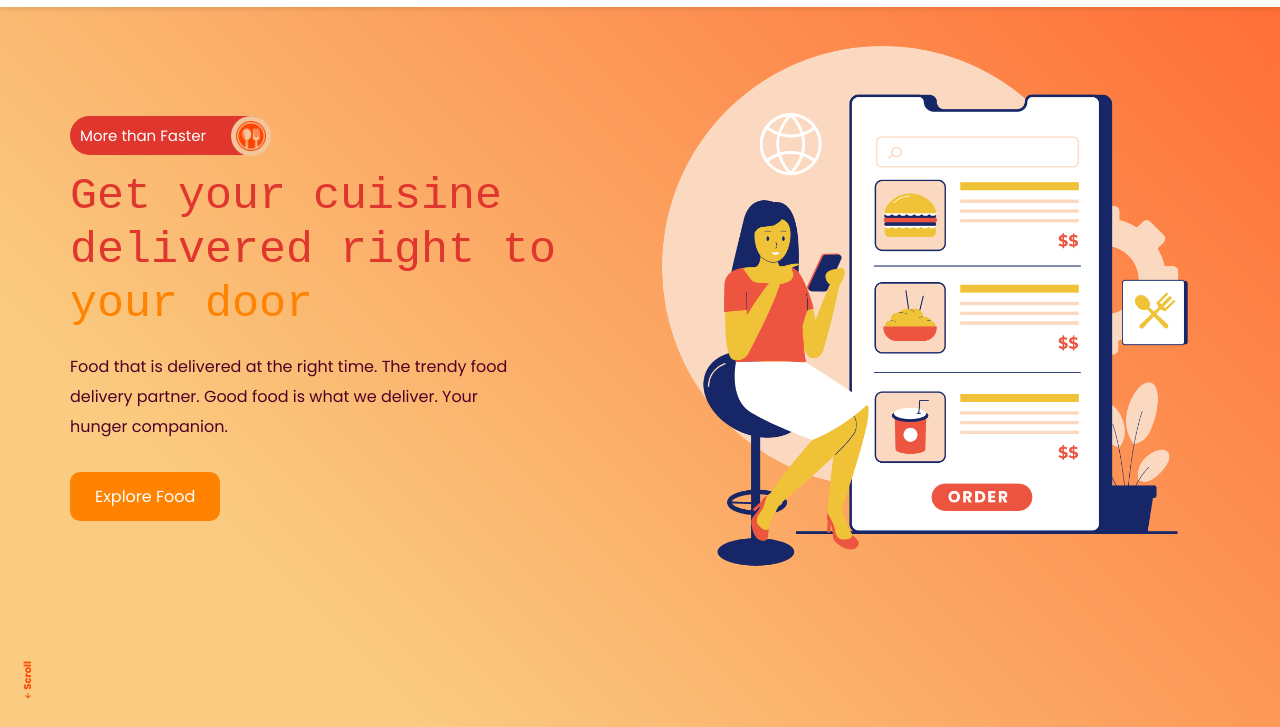
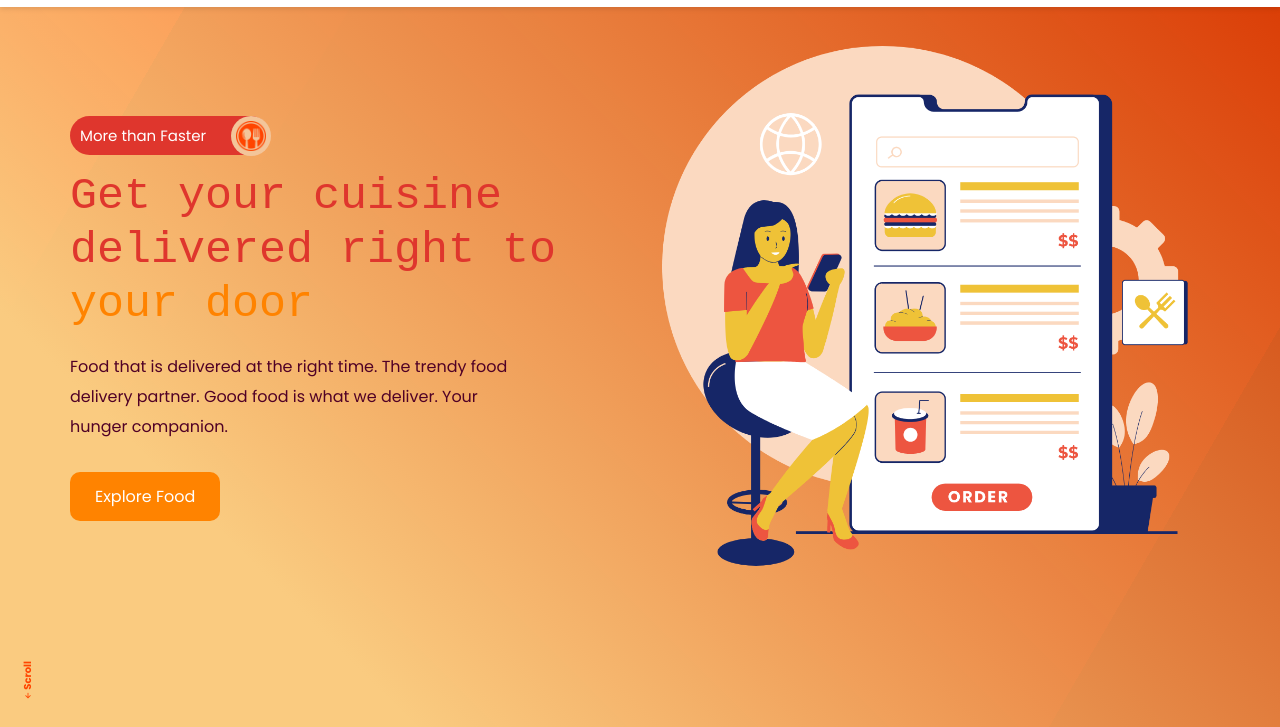
Before and after one commit to MahrukhBashir03/Website_Snaccify, a plain HTML site: page index.html in a window 1280 px wide. Shown: the part 73-800 px from the top of the page. Drawn offline with nearby package versions, Linux system fonts and the light colour scheme.

Commit message:
Update index.html

```diff
--- a/index.html
+++ b/index.html
@@ -25,6 +25,7 @@
   </head>
   <body>
     <!--=============== Header ===============-->
+
     <header class="header">
       <nav class="navbar">
         <div class="row d-flex container">
@@ -68,6 +69,11 @@
         >
       </div>
       <!--=============== Home ===============-->
+      <div class="bg"></div>
+<div class="bg bg2"></div>
+<div class="bg bg3"></div>
+<div class="bg bg4"></div>
+
       <div class="home" id="home">
         <div class="row container">
           <div class="col">
```
